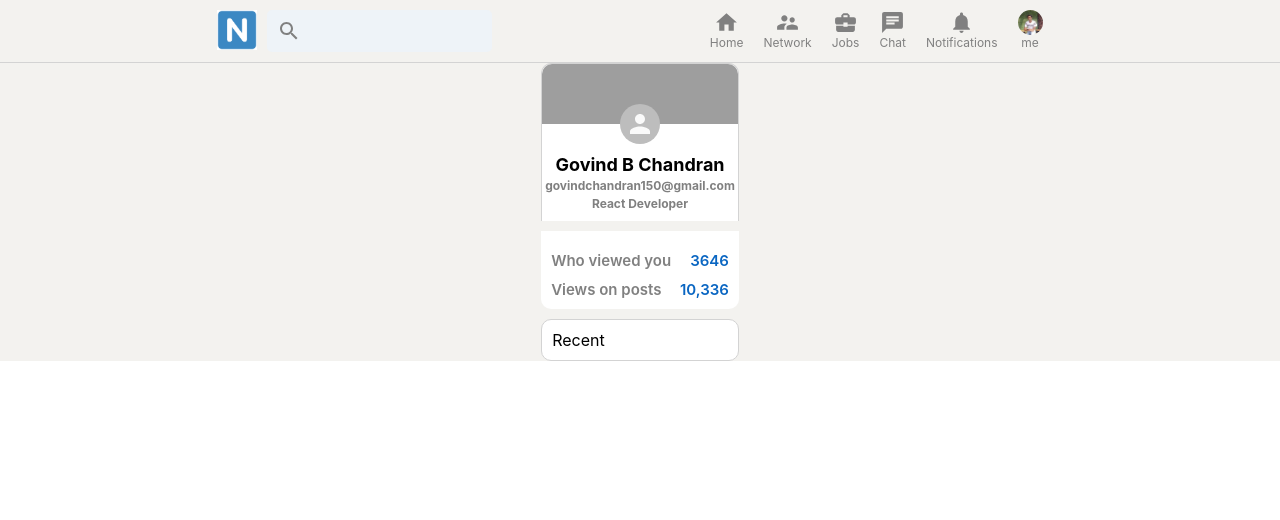
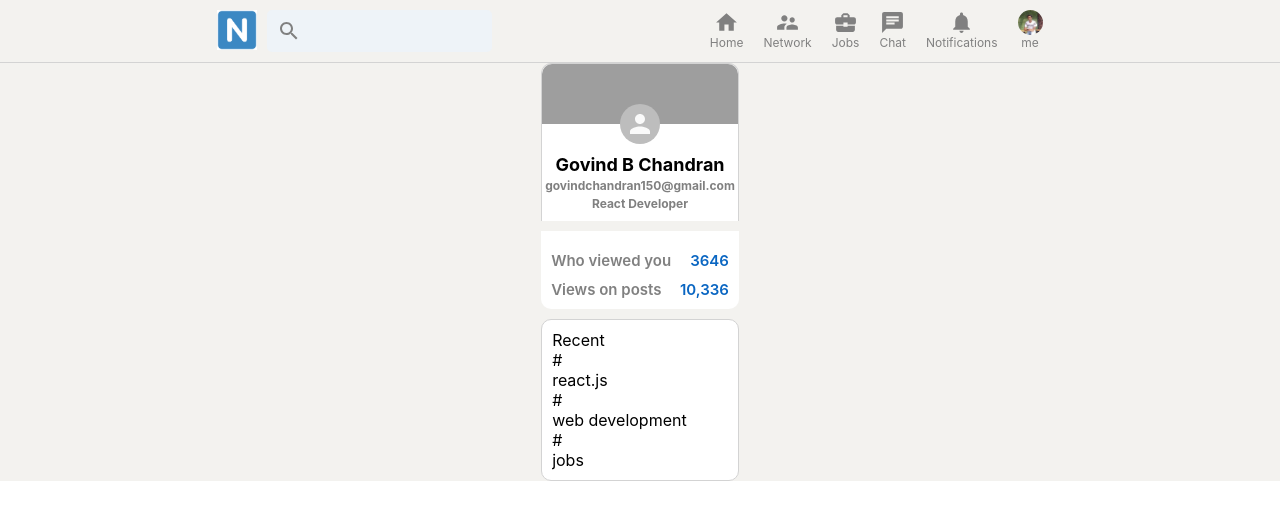
Before and after one commit to chandran-jr/NetworKit, a React (Create React App) app: page / in a window 1280 px wide. Shown: the top 520 px of the page. Built offline with nearby package versions, Linux system fonts and the light colour scheme; grey boxes are pictures that could not be loaded.

Commit message:
Add files via upload

```diff
--- a/src/Sidebar.js
+++ b/src/Sidebar.js
@@ -3,6 +3,15 @@ import React from 'react';
 import './Sidebar.css';
 
 function Sidebar() {
+
+    const recentItem = (topic) => (
+        <div className="sidebar__recentItem">
+            <span className="sidebar__hash">#</span>
+            <p>{topic}</p>
+        </div>
+    )
+
+
     return (
         <div className="sidebar">
 
@@ -33,6 +42,9 @@ function Sidebar() {
 
         <div className="sidebar__bottom">
             <p>Recent</p>
+            {recentItem('react.js')}
+            {recentItem('web development')}
+            {recentItem('jobs')}
         </div>
 
         </div>
```
